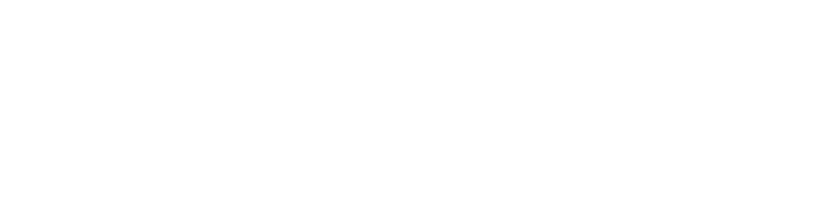
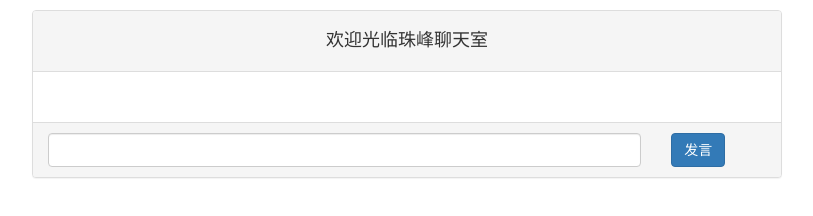
Before and after one commit to AimeeLing/201708chat, a plain HTML site: page index.html in a window 1280 px wide. Shown: the whole page, without its empty margins (233-1046 px from the left). Drawn offline with nearby package versions, Linux system fonts and the light colour scheme.

Commit message:
服务器端

```diff
--- a/index.html
+++ b/index.html
@@ -3,8 +3,34 @@
 <head>
     <meta charset="UTF-8">
     <title>珠峰培训 www.zhufengpeixun.cn</title>
+    <link rel="stylesheet" href="https://cdn.bootcss.com/bootstrap/3.3.7/css/bootstrap.min.css">
 </head>
 <body>
+<div class="container" style="margin-top:10px">
+    <div class="row">
+        <div class="col-md-8 col-md-offset-2">
+            <div class="panel panel-default">
+                <div class="panel-heading">
+                    <h4 class="text-center">欢迎光临珠峰聊天室</h4>
+                </div>
+                <div class="panel-body">
+                    <ul class="list-group">
 
+                    </ul>
+                </div>
+                <div class="panel-footer">
+                    <div class="row">
+                        <div class="col-md-10">
+                            <input type="text" class="form-control">
+                        </div>
+                        <div class="col-md-2">
+                            <button class="btn btn-primary">发言</button>
+                        </div>
+                    </div>
+                </div>
+            </div>
+        </div>
+    </div>
+</div>
 </body>
 </html>
```
